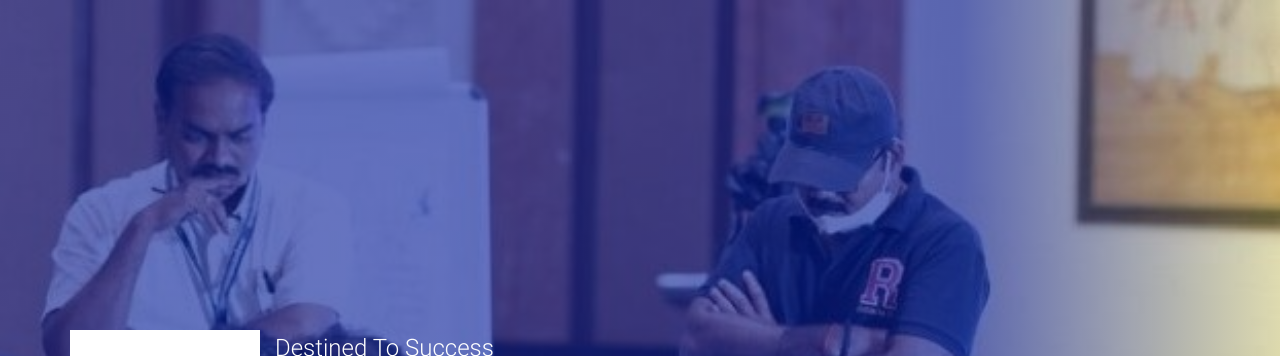
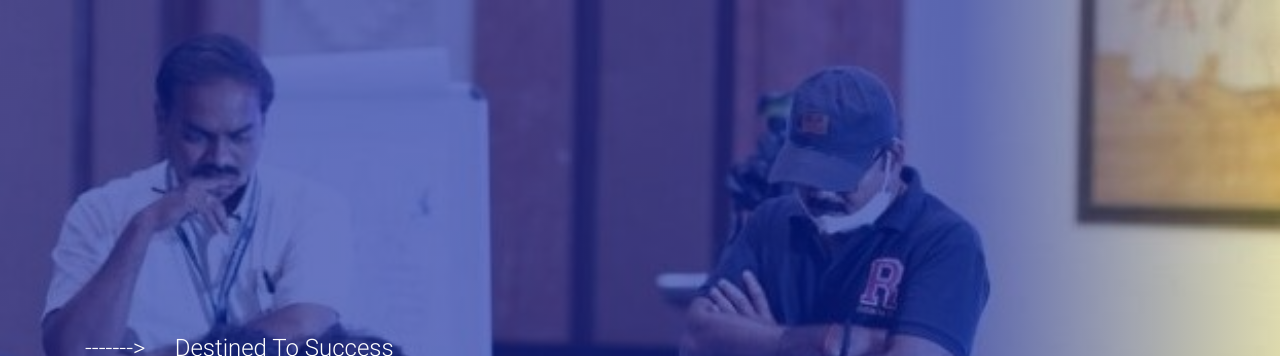
Before and after one commit to sid172014/Design2, a plain HTML site: page index.html in a window 1280 px wide. Shown: the top 356 px of the page. Drawn offline with nearby package versions, Linux system fonts and the light colour scheme.

Commit message:
Another Commit

```diff
--- a/index.html
+++ b/index.html
@@ -17,7 +17,7 @@
         <div class="innerContainer">
            <div class="container">
                 <div class="row">
-                    <div class="col-lg-2 col-sm-12 col-md-12 line"></div><span class="col-lg-10 " style="color: white; font-size:1.5rem;;">Destined To Success</span>
+                    <span class="col-lg-10 " style="color: white; font-size:1.5rem;;">-------> &nbsp;&nbsp;&nbsp;&nbsp;Destined To Success</span>
                     <h1 class="col-lg-12 col-sm-12 col-md-12">Upcoming Events</h1>
            </div>
         </div>
```
